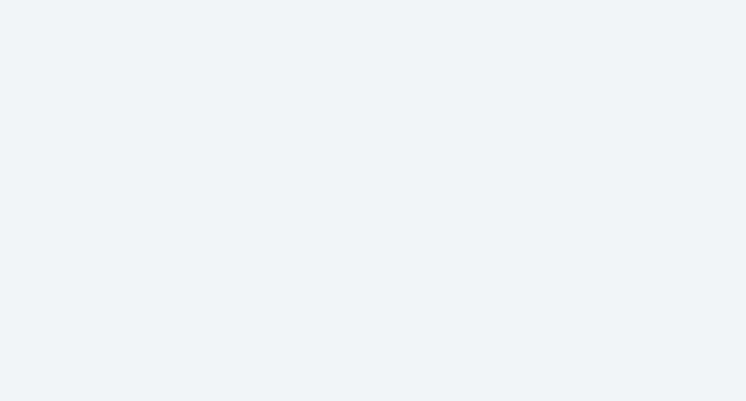
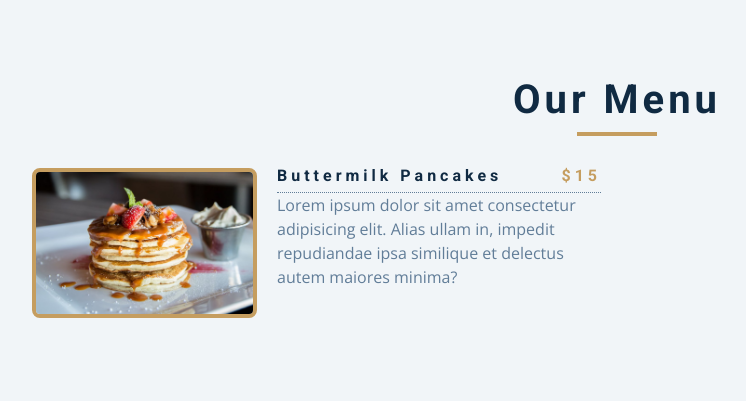
Before and after one commit to Plehlowla/Menu-Project, a plain HTML site: page index.html in a window 1280 px wide. Shown: the whole page, without its empty margins (23-769 px from the left). Drawn offline with nearby package versions, Linux system fonts and the light colour scheme.

```diff
--- a/index.html
+++ b/index.html
@@ -13,7 +13,30 @@
     <link rel="stylesheet" href="styles.css" />
   </head>
   <body>
+    <section class="menu">
+      <!-- title -->
+      <div class="title">
+        <h2>our menu</h2>
+        <div class="underline"></div>
+      </div>
+      <!-- filter buttons -->
+      <!-- menu items -->
+      <div class="section-center">
+        <!-- single item -->
+        <article class="menu-item">
+          <img src="./menu-item.jpeg" alt="menu-item" class="photo">
+          <div class="item-info">
+            <header>
+              <h4>buttermilk pancakes</h4>
+              <h4 class="price">$15</h4>
+            </header>
+            <p>Lorem ipsum dolor sit amet consectetur adipisicing elit. Alias ullam in, impedit repudiandae ipsa similique et delectus autem maiores minima?</p>
+            </div>
+        </article>
+        <!-- end of single item -->
 
+      </div>
+    </section>
 
 
 
```
